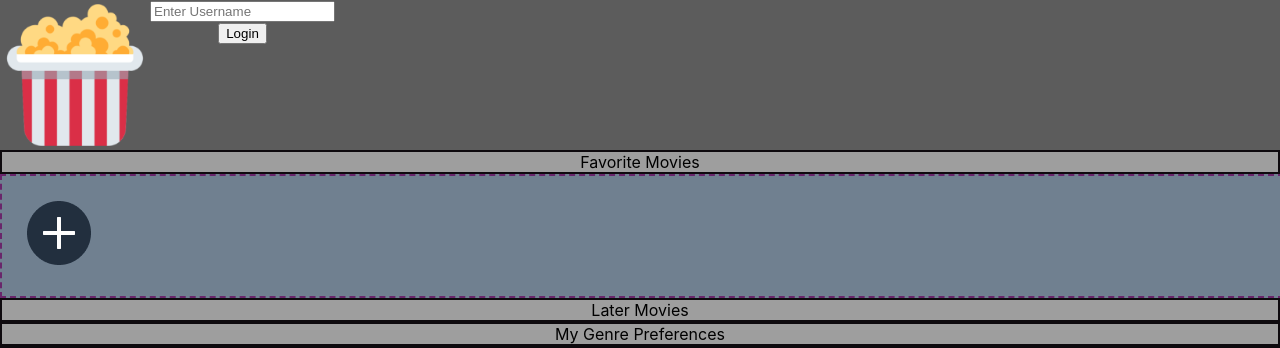
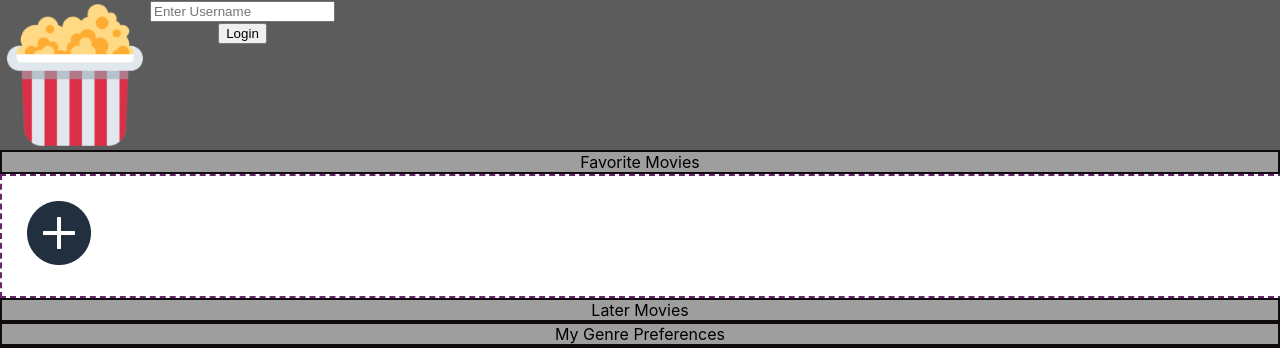
Before and after one commit to emi-hi/SocialCinema, a React (Create React App) app in the folder social-cinema/: page / in a window 1280 px wide. Both pictures are taken after a click on the element "Favorite Movies". Shown: the top 348 px of the page. Built offline with nearby package versions, Linux system fonts and the light colour scheme; no server answers.

Commit message:
fixed tempporary background colors

```diff
--- a/social-cinema/src/components/lists/styles.css
+++ b/social-cinema/src/components/lists/styles.css
@@ -21,7 +21,6 @@
   height: 15vh;
   overflow-x: auto;
   border: 2px dashed rgb(105, 37, 107);
-  background-color: slategray;
 
 }
 .list::-webkit-scrollbar {
--- a/social-cinema/src/styles/userstyles.css
+++ b/social-cinema/src/styles/userstyles.css
@@ -7,7 +7,7 @@
 }
 
 .friend-card{
-  /* background-color: #e74c3c; */
+  background-color: #7b7996;
   min-width: 80px;
   max-width: 5vw;
   height: 13vh;
```
